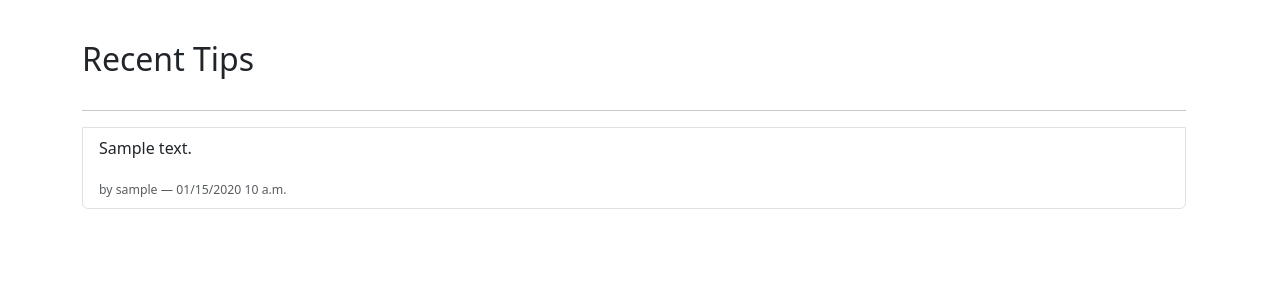
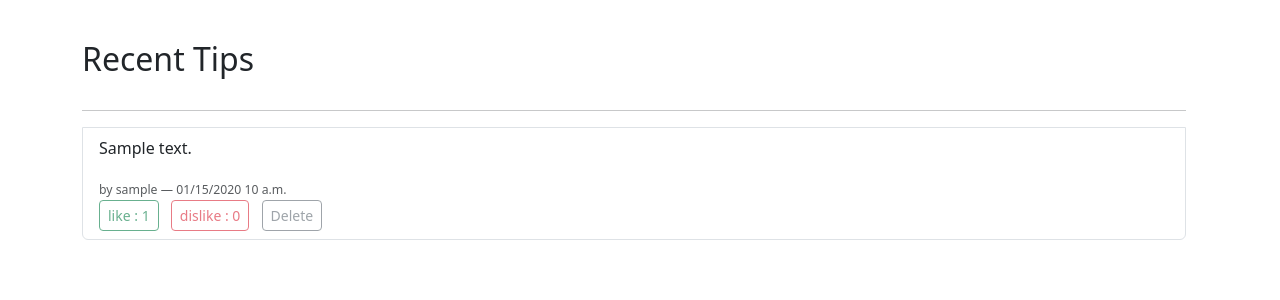
Before and after one commit to Diego-Luna/42-Django-3-sessions, a Django app: page / in a window 1280 px wide. Shown: the part 461-761 px from the top of the page. Run offline with Django 4.2, Linux system fonts and the light colour scheme; tables that the repository leaves empty hold one stand-in row (Sample ...).

Commit message:
EX03: Implement voting and deletion functionality for tips, including Vote model and associated views

```diff
--- a/sessions/protips/models.py
+++ b/sessions/protips/models.py
@@ -1,5 +1,6 @@
 from django.db import models
 from django.contrib.auth import get_user_model
+from django.db import transaction
 
 User = get_user_model()
 
@@ -13,3 +14,40 @@ class Tip(models.Model):
 
   def __str__(self):
     return f'Tip by {self.author.username} on {self.date.strftime("%Y-%m-%d %H:%M")} the content: {self.content[:30]}...'
+
+  def upvote_count(self):
+      return self.votes.filter(value=Vote.UPVOTE).count()
+
+  def downvote_count(self):
+      return self.votes.filter(value=Vote.DOWNVOTE).count()
+
+  @transaction.atomic
+  def vote(self, user, value):
+      vote, created = Vote.objects.get_or_create(tip=self, user=user, defaults={'value': value})
+      if created:
+        return "New Vote"
+      if vote.value == value:
+         vote.delete()
+         return "Vote removed"
+      else:
+          vote.value = value
+          vote.save(update_fields=['value'])
+          return "Vote updated"
+
+class Vote(models.Model):
+    UPVOTE = 1
+    DOWNVOTE = -1
+    VOTE_CHOICES = [
+        (UPVOTE, 'Up vote'),
+        (DOWNVOTE, 'Down vote'),
+    ]
+
+    tip = models.ForeignKey(Tip, related_name='votes', on_delete=models.CASCADE)
+    user = models.ForeignKey(User, on_delete=models.CASCADE)
+    value = models.SmallIntegerField(choices=VOTE_CHOICES)
+
+    class Meta:
+        unique_together = ('tip', 'user')
+
+    def __str__(self):
+        return f'Vote by {self.user.username} on Tip ID {self.tip.id}: {"Upvote" if self.value == self.UPVOTE else "Downvote"}'
--- a/sessions/protips/templates/protips/index.html
+++ b/sessions/protips/templates/protips/index.html
@@ -62,6 +62,7 @@
 		<div class="container list-group">
 			<h2 class="mb-3 mt-4">Recent Tips</h2>
 			<hr>
+			<!-- * the for loop for the tips, logic for each tip -->
 			{% for tip in tips %}
 			<div class="list-group-item">
 				<p>
@@ -73,6 +74,27 @@
 					</small>
 
 				</small>
+				<div>
+					<form method="post" action="{% url 'protips:tip_vote' tip.id %}" style="display:inline;">
+						{% csrf_token %}
+						<button type="submit" name="value" value="1" class="btn btn-sm btn-outline-success me-2"
+							{% if not user.is_authenticated %}disabled aria-disabled="true" title="Log in to vote"{% endif %}>
+							like : {{ tip.upvote_count }}
+						</button>
+						<button type="submit" name="value" value="-1" class="btn btn-sm btn-outline-danger me-2"
+							{% if not user.is_authenticated %}disabled aria-disabled="true" title="Log in to vote"{% endif %}>
+							dislike : {{ tip.downvote_count }}
+						</button>
+					</form>
+
+					<form method="post" action="{% url 'protips:tip_delete' tip.id %}" style="display:inline;">
+						{% csrf_token %}
+						<button type="submit" class="btn btn-sm btn-outline-secondary"
+							{% if not user.is_authenticated or tip.author != user %}disabled aria-disabled="true" title="Only the author can delete"{% endif %}>
+							Delete
+						</button>
+					</form>
+				</div>
 			</div>
 			{% endfor %}
 		</div>
--- a/sessions/protips/urls.py
+++ b/sessions/protips/urls.py
@@ -8,4 +8,6 @@ urlpatterns = [
 	path('register/', views.register_view, name='register'),
 	path('login/', views.login_view, name='login'),
 	path('logout/', views.logout_view, name='logout'),
+    path('tip/<int:tip_id>/vote/', views.tip_vote, name='tip_vote'),
+	path('tip/<int:tip_id>/delete/', views.tip_delete, name='tip_delete'),
 ]
--- a/sessions/protips/views.py
+++ b/sessions/protips/views.py
@@ -3,10 +3,34 @@ from django.contrib.auth import authenticate, login, logout, get_user_model
 from django.urls import reverse
 from .forms import RegistrationForm, LoginForm, TipForm
 from .models import Tip
+from django.views.decorators.http import require_POST
 
 
 User = get_user_model()
 
+
+@require_POST
+def tip_vote(request, tip_id):
+	if not request.user.is_authenticated:
+		return redirect('protips:login')
+
+	tip = Tip.objects.get(id=tip_id)
+	value = int(request.POST.get('value'))
+
+
+	tip.vote(request.user, value)
+
+	return redirect('protips:index')
+
+@require_POST
+def tip_delete(request, tip_id):
+	if not request.user.is_authenticated:
+		return redirect('protips:login')
+
+	tip = Tip.objects.get(id=tip_id)
+	tip.delete()
+
+	return redirect('protips:index')
 
 def index(request):
 
```
Also changed, not shown: sessions/protips/migrations/0002_vote.py (added).
